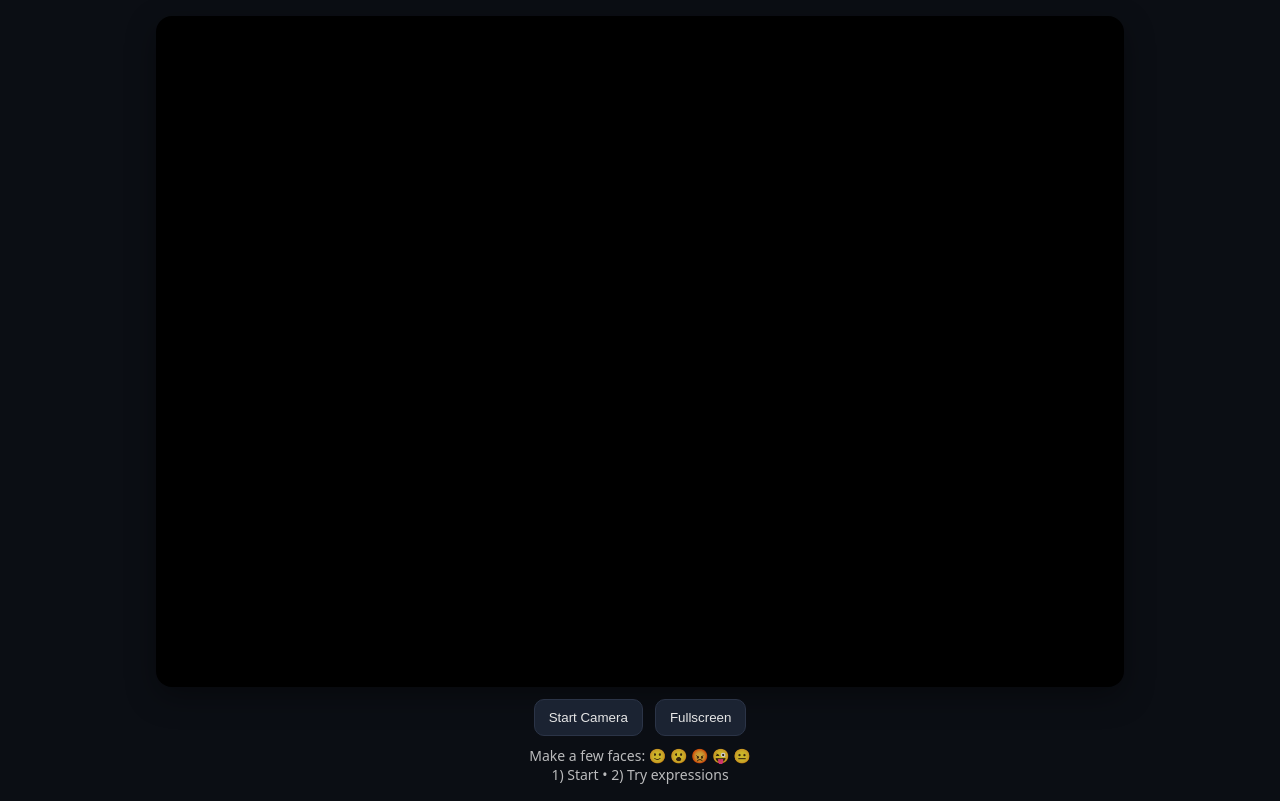
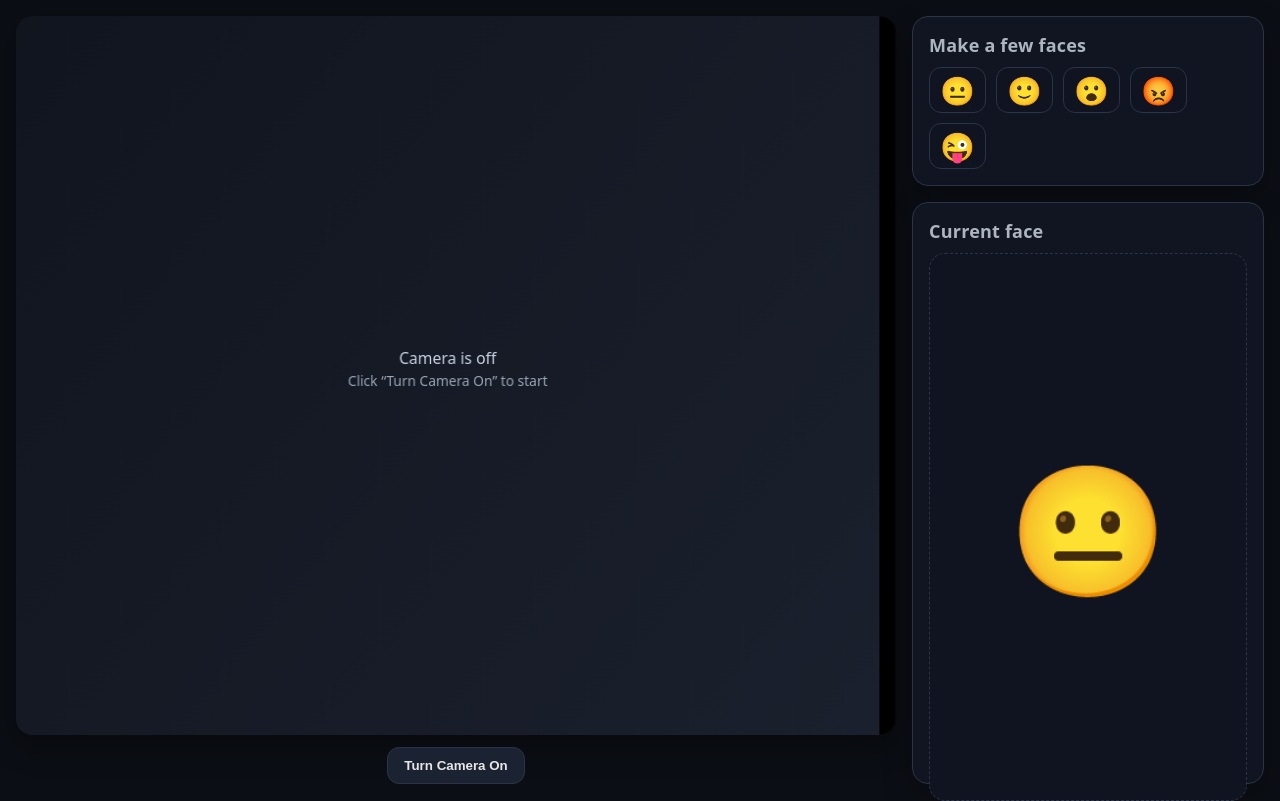
Before and after one commit to Husky931/emoji-mirror-new, a website with bundled scripts: page index.html in a window 1280 px wide. Built offline with nearby package versions, Linux system fonts and the light colour scheme.

Commit message:
UI redesign left to right

```diff
--- a/app.js
+++ b/app.js
@@ -7,24 +7,24 @@ import {
 } from "./vendor/tasks-vision/vision_bundle.js";
 
 /* ---------- Config (match your local file structure) ---------- */
-const WASM_ROOT = "./vendor/tasks-vision/wasm"; // folder copied from @mediapipe/tasks-vision/wasm
+const WASM_ROOT = "./vendor/tasks-vision/wasm"; // from @mediapipe/tasks-vision/wasm
 const MODEL_TASK_URL = "./assets/face_landmarker.task"; // your local task file
 
 /* ---------- DOM ---------- */
-const app = document.getElementById("app");
 const canvas = document.getElementById("canvas");
 const ctx = canvas.getContext("2d");
-const btnStart = document.getElementById("btnStart");
-const btnFS = document.getElementById("btnFS");
-const controls = document.getElementById("controls");
-const tips = document.getElementById("tips");
+const btnCamera = document.getElementById("btnCamera");
+const emojiList = document.getElementById("emojiList");
+const currentEmojiEl = document.getElementById("currentEmoji");
 
 /* ---------- State ---------- */
 let video = null;
 let landmarker = null;
+let modelReady = false;
 let running = false;
+let lastEmoji = "😐";
 
-/* ---------- Emoji logic (no calibration) ---------- */
+/* ---------- Expressions / Emojis ---------- */
 const EMOJI_SET = {
   neutral: "😐",
   smile: "🙂",
@@ -40,16 +40,15 @@ const EMOTION_THRESHOLDS = {
 };
 const nowMs = () => performance.now();
 
+/* ---------- Helpers ---------- */
 function blendMap(blend) {
   const out = {};
   for (const c of blend?.categories ?? []) out[c.categoryName] = c.score;
   return out;
 }
-
 function pickEmoji(blend) {
   if (!blend) return EMOJI_SET.neutral;
   const get = (k) => blend[k] ?? 0;
-
   const expressionScores = {
     smile: Math.max(get("mouthSmileLeft"), get("mouthSmileRight")),
     surprise: get("jawOpen") * 0.9 + get("mouthPucker") * 0.4,
@@ -57,7 +56,6 @@ function pickEmoji(blend) {
     cheeky:
       Math.max(get("cheekPuffLeft"), get("cheekPuffRight")) + get("tongueOut"),
   };
-
   let best = "neutral",
     bestScore = 0.15;
   for (const [name, score] of Object.entries(expressionScores)) {
@@ -70,17 +68,13 @@ function pickEmoji(blend) {
   return EMOJI_SET[best];
 }
 
-/* ---------- Sizing & drawing helpers ---------- */
-// Ensure the canvas's internal pixel buffer matches its displayed CSS size (HiDPI crisp)
+// Ensure the canvas internal pixel buffer matches displayed size (HiDPI crisp)
 function resizeCanvasToContainer() {
   const dpr = window.devicePixelRatio || 1;
   const cssW = Math.max(1, Math.floor(canvas.clientWidth));
   const cssH = Math.max(1, Math.floor(canvas.clientHeight));
-
   canvas.width = Math.round(cssW * dpr);
   canvas.height = Math.round(cssH * dpr);
-
-  // Draw in CSS pixels by scaling the context
   ctx.setTransform(1, 0, 0, 1, 0, 0);
   ctx.scale(dpr, dpr);
 }
@@ -100,24 +94,51 @@ function drawVideoContained(videoEl) {
 
   const dx = (cw - dw) / 2;
   const dy = (ch - dh) / 2;
-
   ctx.drawImage(videoEl, dx, dy, dw, dh);
 }
 
-function drawEmoji(emoji) {
-  const cw = canvas.clientWidth;
-  const ch = canvas.clientHeight;
-  const size = Math.min(cw, ch) * 0.3;
-  ctx.font = `${Math.floor(
-    size
-  )}px system-ui, Apple Color Emoji, Segoe UI Emoji`;
+// Graceful placeholder when camera is off
+function drawPlaceholder() {
+  const cw = canvas.clientWidth,
+    ch = canvas.clientHeight;
+  const grad = ctx.createLinearGradient(0, 0, cw, ch);
+  grad.addColorStop(0, "rgba(18, 22, 32, 0.95)");
+  grad.addColorStop(1, "rgba(28, 34, 48, 0.95)");
+  ctx.fillStyle = grad;
+  ctx.fillRect(0, 0, cw, ch);
+
+  ctx.fillStyle = "#c9d2e3";
+  ctx.font = "16px system-ui, sans-serif";
   ctx.textAlign = "center";
-  ctx.textBaseline = "middle";
-  ctx.fillText(emoji, cw / 2, ch / 2 + size * 0.05);
+  ctx.fillText("Camera is off", cw / 2, ch / 2 - 12);
+
+  ctx.font = "14px system-ui, sans-serif";
+  ctx.fillStyle = "#9aa5b5";
+  ctx.fillText("Click “Turn Camera On” to start", cw / 2, ch / 2 + 10);
 }
 
-/* ---------- Init model & camera ---------- */
-async function setupModel() {
+// Compatibility wrapper for camera
+async function getUserMediaCompat(constraints) {
+  if (navigator.mediaDevices?.getUserMedia) {
+    return navigator.mediaDevices.getUserMedia(constraints);
+  }
+  const legacy =
+    navigator.getUserMedia ||
+    navigator.webkitGetUserMedia ||
+    navigator.mozGetUserMedia;
+  if (legacy) {
+    return new Promise((res, rej) =>
+      legacy.call(navigator, constraints, res, rej)
+    );
+  }
+  throw new Error(
+    "Camera API unavailable. Use HTTPS (or localhost) in a modern browser."
+  );
+}
+
+/* ---------- Model & Camera ---------- */
+async function ensureModel() {
+  if (modelReady && landmarker) return;
   const fileset = await FilesetResolver.forVisionTasks(WASM_ROOT);
   landmarker = await FaceLandmarker.createFromOptions(fileset, {
     baseOptions: { modelAssetPath: MODEL_TASK_URL },
@@ -125,89 +146,137 @@ async function setupModel() {
     outputFaceBlendshapes: true,
     numFaces: 1,
   });
+  modelReady = true;
 }
 
-async function setupCamera() {
+async function startCamera() {
+  await ensureModel();
+
   const v = document.createElement("video");
   v.autoplay = true;
   v.playsInline = true;
   v.muted = true;
 
-  // start permissive and let the browser choose the best camera
-  const stream = await navigator.mediaDevices.getUserMedia({
-    video: true,
-    audio: false,
-  });
+  const stream = await getUserMediaCompat({ video: true, audio: false });
   v.srcObject = stream;
 
-  // wait for metadata to ensure correct dimensions
   await new Promise((res) =>
     v.addEventListener("loadedmetadata", res, { once: true })
   );
   await v.play();
 
   video = v;
+  running = true;
 
-  // Sync canvas internal buffer to its displayed size
   resizeCanvasToContainer();
+  loop(); // kick off render
+}
+
+function stopCamera() {
+  running = false;
+
+  if (video?.srcObject) {
+    try {
+      const tracks = video.srcObject.getTracks();
+      tracks.forEach((t) => t.stop());
+    } catch {}
+  }
+  video = null;
+
+  // Clear canvas & draw placeholder
+  resizeCanvasToContainer();
+  drawPlaceholder();
+
+  // Reset current emoji display
+  lastEmoji = EMOJI_SET.neutral;
+  currentEmojiEl.textContent = lastEmoji;
 }
 
 /* ---------- Main loop ---------- */
 function loop() {
   if (!running) return;
+
   const t = nowMs();
 
   if (video && landmarker) {
-    // Clear frame (optional: keep as is since we fully cover with video)
-    // ctx.clearRect(0, 0, canvas.clientWidth, canvas.clientHeight);
+    drawVideoContained(video);
 
-    drawVideoContained(video);
     const res = landmarker.detectForVideo(video, t);
     const blend = blendMap(res?.faceBlendshapes?.[0]);
-    drawEmoji(pickEmoji(blend));
+    const emoji = pickEmoji(blend);
+    lastEmoji = emoji;
+
+    // Optional overlay on the canvas (centered)
+    const cw = canvas.clientWidth;
+    const ch = canvas.clientHeight;
+    const size = Math.min(cw, ch) * 0.18;
+    ctx.font = `${Math.floor(
+      size
+    )}px system-ui, Apple Color Emoji, Segoe UI Emoji`;
+    ctx.textAlign = "center";
+    ctx.textBaseline = "middle";
+    ctx.fillText(emoji, cw / 2, ch / 2 + size * 0.05);
+
+    // Update the big “Current face”
+    currentEmojiEl.textContent = emoji;
   }
 
   requestAnimationFrame(loop);
 }
 
-/* ---------- UI handlers ---------- */
-btnStart.onclick = async () => {
-  btnStart.disabled = true;
+/* ---------- UI wiring ---------- */
+function setCameraButton(on) {
+  if (on) {
+    btnCamera.classList.remove("off");
+    btnCamera.classList.add("on");
+    btnCamera.setAttribute("aria-pressed", "true");
+    btnCamera.textContent = "Turn Camera Off";
+  } else {
+    btnCamera.classList.remove("on");
+    btnCamera.classList.add("off");
+    btnCamera.setAttribute("aria-pressed", "false");
+    btnCamera.textContent = "Turn Camera On";
+  }
+}
+
+btnCamera.onclick = async () => {
+  btnCamera.disabled = true;
   try {
-    if (!location.origin.startsWith("http")) {
-      throw new Error("Run on http(s), not file://");
+    if (!running) {
+      if (!location.origin.startsWith("http")) {
+        throw new Error("Run on http(s), not file://");
+      }
+      await startCamera();
+      setCameraButton(true);
+    } else {
+      stopCamera();
+      setCameraButton(false);
     }
-    await setupModel(); // fails if .task/.wasm paths or MIME are wrong
-    await setupCamera(); // fails on permissions or device busy
-    running = true;
-    loop();
   } catch (e) {
-    console.error("Init failed:", e);
+    console.error("Camera toggle failed:", e);
     alert("Camera/model failed to start.\nReason: " + (e?.message || e));
-    btnStart.disabled = false;
+    setCameraButton(false);
+  } finally {
+    btnCamera.disabled = false;
   }
 };
 
-btnFS.onclick = () => {
-  if (!document.fullscreenElement) {
-    canvas
-      .requestFullscreen()
-      .then(resizeCanvasToContainer)
-      .catch(() => {});
-  } else {
-    document
-      .exitFullscreen()
-      .then(resizeCanvasToContainer)
-      .catch(() => {});
+/* ---------- Populate right-side emoji list ---------- */
+(function renderEmojiList() {
+  const frag = document.createDocumentFragment();
+  for (const [name, glyph] of Object.entries(EMOJI_SET)) {
+    const span = document.createElement("span");
+    span.className = "emoji-chip";
+    span.title = name;
+    span.textContent = glyph;
+    frag.appendChild(span);
   }
-};
+  emojiList.appendChild(frag);
+})();
 
-/* ---------- Resize handling ---------- */
-window.addEventListener("resize", () => {
-  if (!canvas) return;
-  resizeCanvasToContainer();
-});
-document.addEventListener("fullscreenchange", () => {
-  // Recompute canvas buffer when entering/exiting fullscreen
-  resizeCanvasToContainer();
-});
+/* ---------- Initial sizing & placeholder ---------- */
+window.addEventListener("resize", () => resizeCanvasToContainer());
+resizeCanvasToContainer();
+drawPlaceholder();
+/* reflect current emoji on load */
+currentEmojiEl.textContent = lastEmoji;
--- a/index.html
+++ b/index.html
@@ -7,18 +7,50 @@
     <link rel="stylesheet" href="style.css" />
   </head>
   <body>
-    <div id="app">
-      <canvas id="canvas" width="960" height="540"></canvas>
+    <div id="app" aria-label="Emoji Mirror App">
+      <!-- Left: camera + toggle -->
+      <section id="leftPane" aria-label="Camera panel">
+        <canvas
+          id="canvas"
+          width="960"
+          height="540"
+          aria-label="Camera preview"
+        ></canvas>
 
-      <div id="controls">
-        <button id="btnStart">Start Camera</button>
-        <button id="btnFS">Fullscreen</button>
-      </div>
+        <div id="controls">
+          <button
+            id="btnCamera"
+            class="btn btn-toggle off"
+            aria-pressed="false"
+          >
+            Turn Camera On
+          </button>
+        </div>
+      </section>
 
-      <div id="tips">
-        Make a few faces: 🙂 😮 😡 😜 😐 <br />
-        1) Start • 2) Try expressions
-      </div>
+      <!-- Right: top = faces list, bottom = current face -->
+      <aside id="rightPane" aria-label="Expressions panel">
+        <div id="panelFaces" class="card">
+          <h2 class="panel-title">Make a few faces</h2>
+          <div
+            id="emojiList"
+            class="emoji-row"
+            aria-label="Available expressions"
+          ></div>
+        </div>
+
+        <div id="panelCurrent" class="card">
+          <h2 class="panel-title">Current face</h2>
+          <div
+            id="currentEmoji"
+            class="current-emoji"
+            aria-live="polite"
+            aria-atomic="true"
+          >
+            😐
+          </div>
+        </div>
+      </aside>
     </div>
 
     <!-- ES module -->
--- a/style.css
+++ b/style.css
@@ -1,7 +1,10 @@
 :root {
-  --bg: #0f1115;
+  --bg: #0b0e14;
+  --card: #101521;
   --fg: #e6e6e6;
+  --muted: #aeb4c0;
   --accent: #6ee7ff;
+  --border: #2b3447;
 }
 * {
   box-sizing: border-box;
@@ -11,79 +14,137 @@ html,
 body {
   height: 100%;
   margin: 0;
-  background: #0b0e14;
+  background: var(--bg);
   color: var(--fg);
   font-family: ui-sans-serif, system-ui, -apple-system, Segoe UI, Roboto, Arial;
 }
 
+/* ---------- Main two-column layout ---------- */
 #app {
-  max-width: 1000px;
-  margin: 32px auto;
+  max-width: 1280px;
+  height: 100vh;
+  margin: 0 auto;
   padding: 16px;
-  text-align: center;
+  display: flex;
+  flex-direction: row;
+  gap: 16px;
 }
 
+#leftPane,
+#rightPane {
+  display: flex;
+  flex-direction: column;
+  min-height: 0;
+}
+
+/* ---------- Left: camera + toggle ---------- */
 #canvas {
   width: 100%;
   height: auto;
+  flex: 1 1 auto; /* take vertical space */
   border-radius: 16px;
-  box-shadow: 0 10px 30px rgba(0, 0, 0, 0.35);
   background: #000;
+  box-shadow: 0 10px 30px rgba(0, 0, 0, 0.35),
+    0 0 0 1px rgba(255, 255, 255, 0.03) inset;
 }
 
 #controls {
-  margin: 12px auto 4px;
+  margin-top: 12px;
   display: flex;
   gap: 12px;
   align-items: center;
   justify-content: center;
-  flex-wrap: wrap;
 }
 
-button {
+/* ---------- Right: two stacked rows ---------- */
+#rightPane {
+  display: grid;
+  grid-template-rows: auto 1fr; /* top fits content, bottom grows */
+  gap: 16px;
+}
+
+.card {
+  background: var(--card);
+  border: 1px solid var(--border);
+  border-radius: 16px;
+  padding: 16px;
+  box-shadow: 0 10px 30px rgba(0, 0, 0, 0.25);
+}
+
+.panel-title {
+  margin: 0 0 10px;
+  font-size: 18px;
+  letter-spacing: 0.2px;
+  color: var(--muted);
+  font-weight: 600;
+}
+
+/* Emoji list row */
+.emoji-row {
+  display: flex;
+  gap: 10px;
+  flex-wrap: wrap;
+  align-items: center;
+}
+.emoji-chip {
+  font-size: 28px;
+  line-height: 1;
+  padding: 8px 10px;
+  border-radius: 12px;
+  border: 1px solid var(--border);
+  background: #0f1420;
+  user-select: none;
+}
+
+/* Current face box */
+.current-emoji {
+  height: 100%;
+  display: grid;
+  place-items: center;
+  border-radius: 16px;
+  border: 1px dashed var(--border);
+  background: #0f1420;
+  font-size: clamp(64px, 10vw, 140px);
+  line-height: 1;
+}
+
+/* ---------- Buttons ---------- */
+.btn {
+  padding: 10px 16px;
+  border-radius: 12px;
+  cursor: pointer;
+  font-weight: 600;
+  border: 1px solid var(--border);
   background: #1b2332;
   color: var(--fg);
-  border: 1px solid #2b3447;
-  padding: 10px 14px;
-  border-radius: 10px;
-  cursor: pointer;
+  transition: transform 120ms ease, box-shadow 120ms ease, background 120ms,
+    color 120ms;
 }
-button:disabled {
-  opacity: 0.5;
-  cursor: not-allowed;
+.btn:hover {
+  transform: translateY(-1px);
+}
+.btn:active {
+  transform: translateY(0);
 }
 
-#tips {
-  opacity: 0.8;
-  margin-top: 6px;
-  font-size: 14px;
+.btn-toggle.off {
+  background: #1b2332;
+  color: var(--fg);
+  border-color: var(--border);
+}
+.btn-toggle.on {
+  background: var(--accent);
+  color: #0b0e14;
+  border-color: transparent;
+  box-shadow: 0 6px 18px rgba(110, 231, 255, 0.25);
 }
 
-/* Desktop: fill the viewport height, no scrolling */
-@media (min-width: 1024px) {
-  html,
-  body {
-    height: 100%;
-  }
-  body {
-    overflow: hidden;
-  } /* prevent page scroll */
-
+/* ---------- Responsive: stack on narrow screens ---------- */
+@media (max-width: 1023px) {
   #app {
-    height: 100vh; /* full viewport height */
-    margin: 0 auto; /* avoid extra vertical margin */
+    height: auto;
     display: flex;
-    flex-direction: column;
-  }
-
-  #canvas {
-    flex: 1 1 auto; /* take remaining space */
-    width: 100%;
-    min-height: 0; /* allow shrinking if needed */
-  }
-
-  #controls,
-  #tips {
-    flex: 0 0 auto; /* natural height for bars */
+    flex-direction: row;
+    overflow: visible;
   }
 }
```
